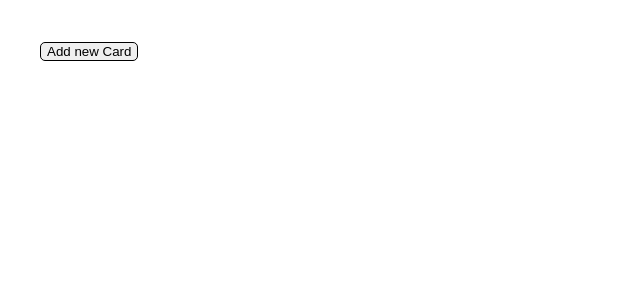
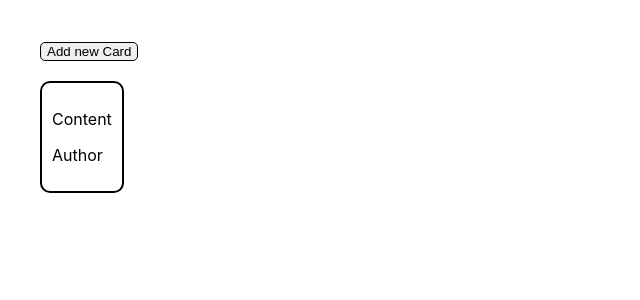
Before and after one commit to Gw3i/lean-coffee-app, a Next.js app: page / in a window 1280 px wide. Shown: the top 300 px of the page, without its empty margins (0-640 px from the left). Built offline with nearby package versions, Linux system fonts and the light colour scheme; no server answers; the database is empty.

Commit message:
Add Card

```diff
--- a/pages/index.js
+++ b/pages/index.js
@@ -1,4 +1,6 @@
 import Head from "next/head";
+import Card from "../src/components/Card";
+import StyledMain from "../src/components/StyledMain";
 import Nav from "../src/components/Nav";
 import { getAllLeanCards } from "../src/components/services/leanCardsService";
 
@@ -17,6 +19,9 @@ export default function Home() {
         <title>Lean Coffee App</title>
       </Head>
       <Nav />
+      <StyledMain>
+        <Card />
+      </StyledMain>
     </>
   );
 }
--- /dev/null
+++ b/src/components/Card.jsx
@@ -0,0 +1,10 @@
+import StyledCard from "./StyledCard";
+
+export default function Card() {
+  return (
+    <StyledCard>
+      <p>Content</p>
+      <p>Author</p>
+    </StyledCard>
+  );
+}
--- /dev/null
+++ b/src/components/StyledCard.js
@@ -0,0 +1,10 @@
+import styled from "styled-components";
+
+const StyledCard = styled.article`
+  border: 2px solid black;
+  border-radius: 10px;
+  max-width: 250px;
+  padding: 10px;
+`;
+
+export default StyledCard;
--- /dev/null
+++ b/src/components/StyledMain.js
@@ -0,0 +1,10 @@
+import styled from "styled-components";
+
+const StyledMain = styled.main`
+  margin: 20px 0;
+  display: flex;
+  flex-wrap: wrap;
+  gap: 20px;
+`;
+
+export default StyledMain;
```
